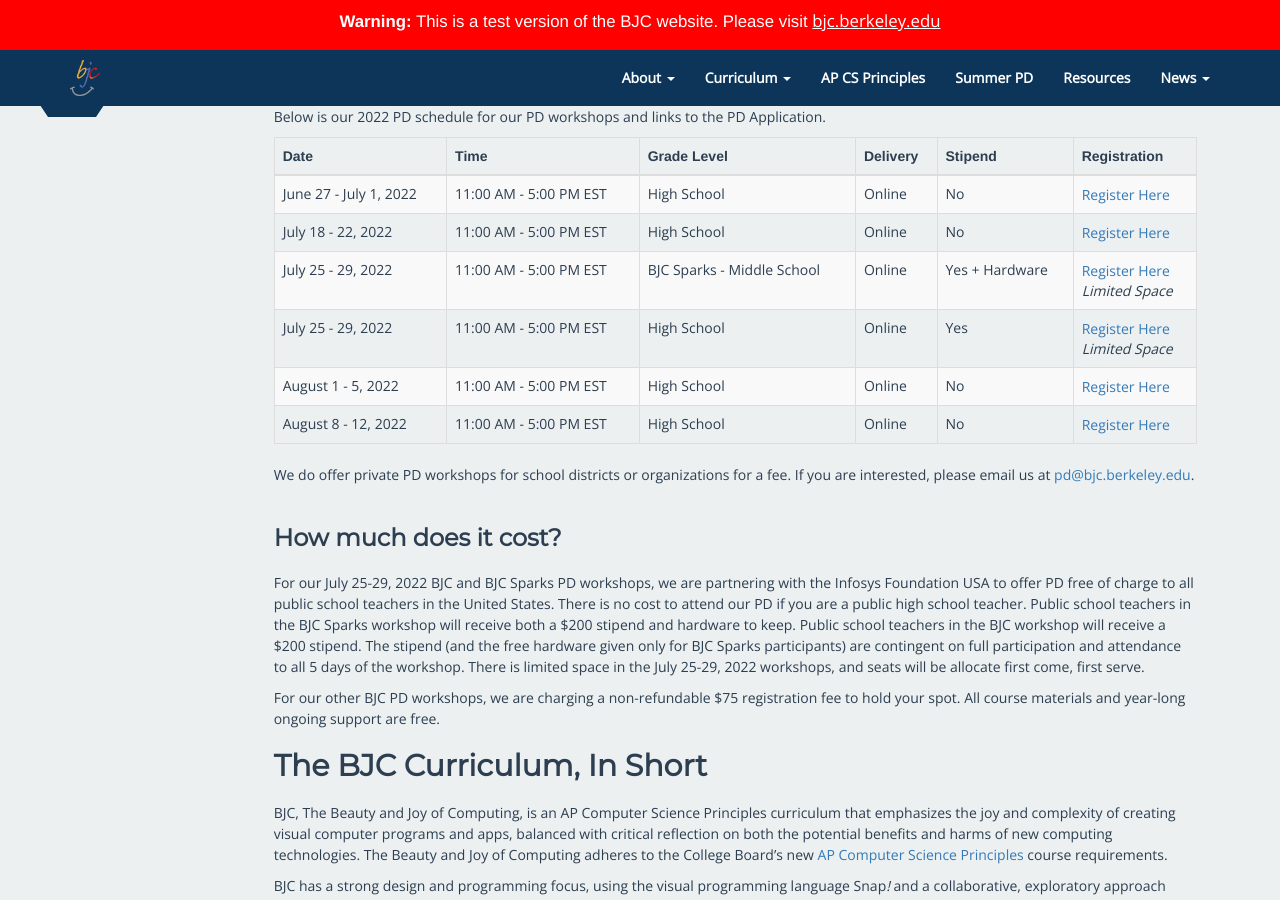
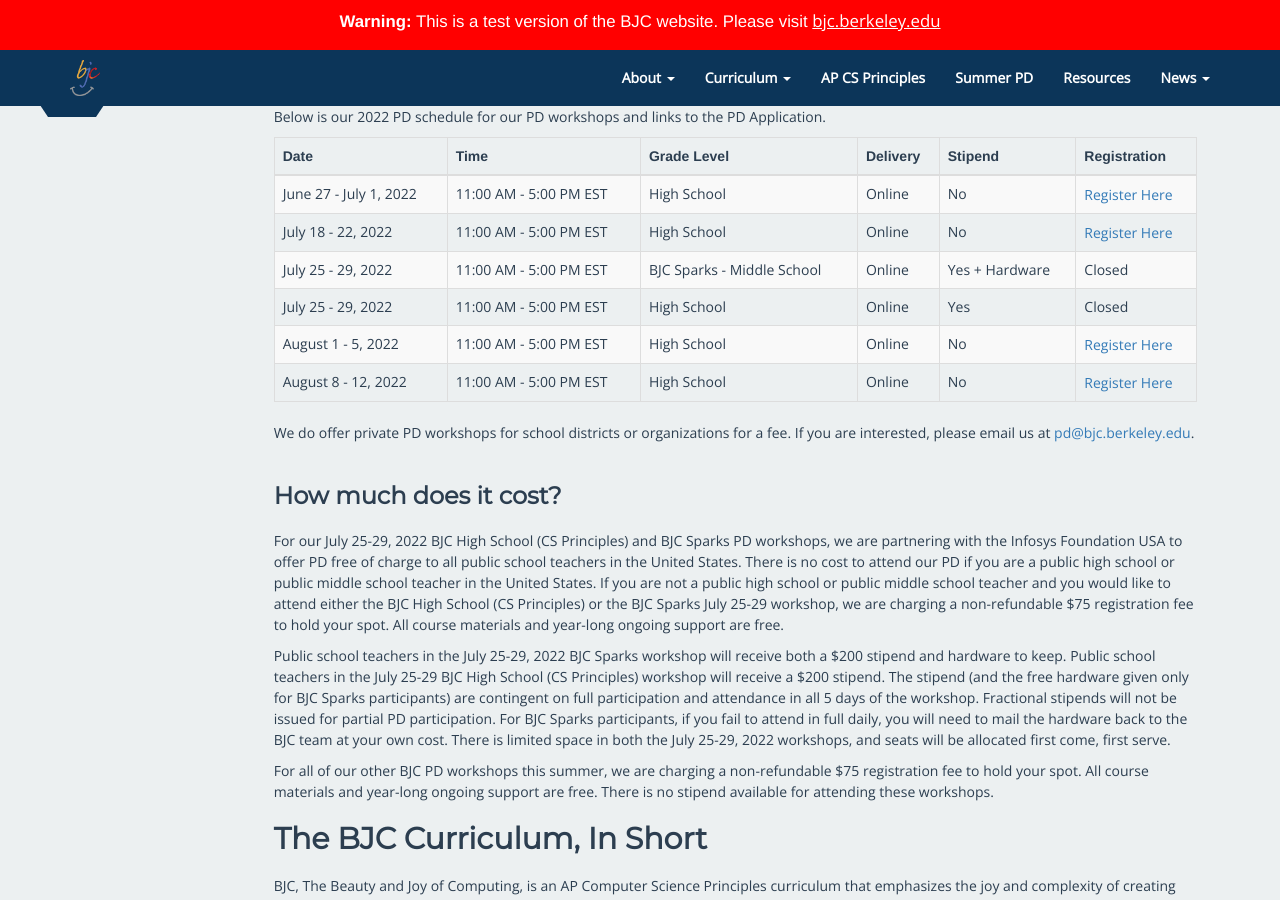
Before and after one commit to beautyjoy/beautyjoy.github.io, a Jekyll site: the page built from summer-pd/index.md, in a window 1280 px wide and 900 px high, scrolled down 1146 px. Built offline with Jekyll 4.4.1, drawn with Linux system fonts in a browser that asks for light colours.

Commit message:
cost text updates

```diff
--- a/summer-pd/index.md
+++ b/summer-pd/index.md
@@ -107,7 +107,7 @@
     <td>BJC Sparks - Middle School</td>
     <td>Online</td>
     <td>Yes + Hardware</td>
-    <td><a href="https://bjc.link/pdapp22">Register Here</a><br><i>Limited Space</i></td>
+    <td>Closed</td>
   </tr>
   <tr>
     <td>July 25 - 29, 2022</td>
@@ -115,7 +115,7 @@
     <td>High School</td>
     <td>Online</td>
     <td>Yes</td>
-    <td><a href="https://bjc.link/pdapp22">Register Here</a><br><i>Limited Space</i></td>
+    <td>Closed</td>
   </tr>
   <tr>
     <td>August 1 - 5, 2022</td>
@@ -153,9 +153,11 @@
 
 ### How much does it cost?
 
-For our July 25-29, 2022 BJC and BJC Sparks PD workshops, we are partnering with the Infosys Foundation USA to offer PD free of charge to all public school teachers in the United States. There is no cost to attend our PD if you are a public high school teacher. Public school teachers in the BJC Sparks workshop will receive both a $200 stipend and hardware to keep. Public school teachers in the BJC workshop will receive a $200 stipend. The stipend (and the free hardware given only for BJC Sparks participants) are contingent on full participation and attendance to all 5 days of the workshop. There is limited space in the July 25-29, 2022 workshops, and seats will be allocate first come, first serve.
+For our July 25-29, 2022 BJC High School (CS Principles) and BJC Sparks PD workshops, we are partnering with the Infosys Foundation USA to offer PD free of charge to all public school teachers in the United States. There is no cost to attend our PD if you are a public high school or public middle school teacher in the United States. If you are not a public high school or public middle school teacher and you would like to attend either the BJC High School (CS Principles) or the BJC Sparks July 25-29 workshop, we are charging a non-refundable $75 registration fee to hold your spot. All course materials and year-long ongoing support are free.
 
-For our other BJC PD workshops, we are charging a non-refundable $75 registration fee to hold your spot. All course materials and year-long ongoing support are free.
+Public school teachers in the July 25-29, 2022 BJC Sparks workshop will receive both a $200 stipend and hardware to keep. Public school teachers in the July 25-29 BJC High School (CS Principles) workshop will receive a $200 stipend. The stipend (and the free hardware given only for BJC Sparks participants) are contingent on full participation and attendance in all 5 days of the workshop. Fractional stipends will not be issued for partial PD participation. For BJC Sparks participants, if you fail to attend in full daily, you will need to mail the hardware back to the BJC team at your own cost. There is limited space in both the July 25-29, 2022 workshops, and seats will be allocated first come, first serve.
+
+For all of our other BJC PD workshops this summer, we are charging a non-refundable $75 registration fee to hold your spot. All course materials and year-long ongoing support are free. There is no stipend available for attending these workshops.
 
 <!-- For eligible teachers attending our Summer Middle School / Early High School workshop only, we are offering a $1,000 stipend. Participants will receive half of the stipend ($500) for completing the PD and submitting research consents and pre-instruments at the beginning of the academic year. Participants will receive the other half of the stipend ($500) for submitting mid-year instruments and post-instruments at the end of the academic year. -->
 
```
